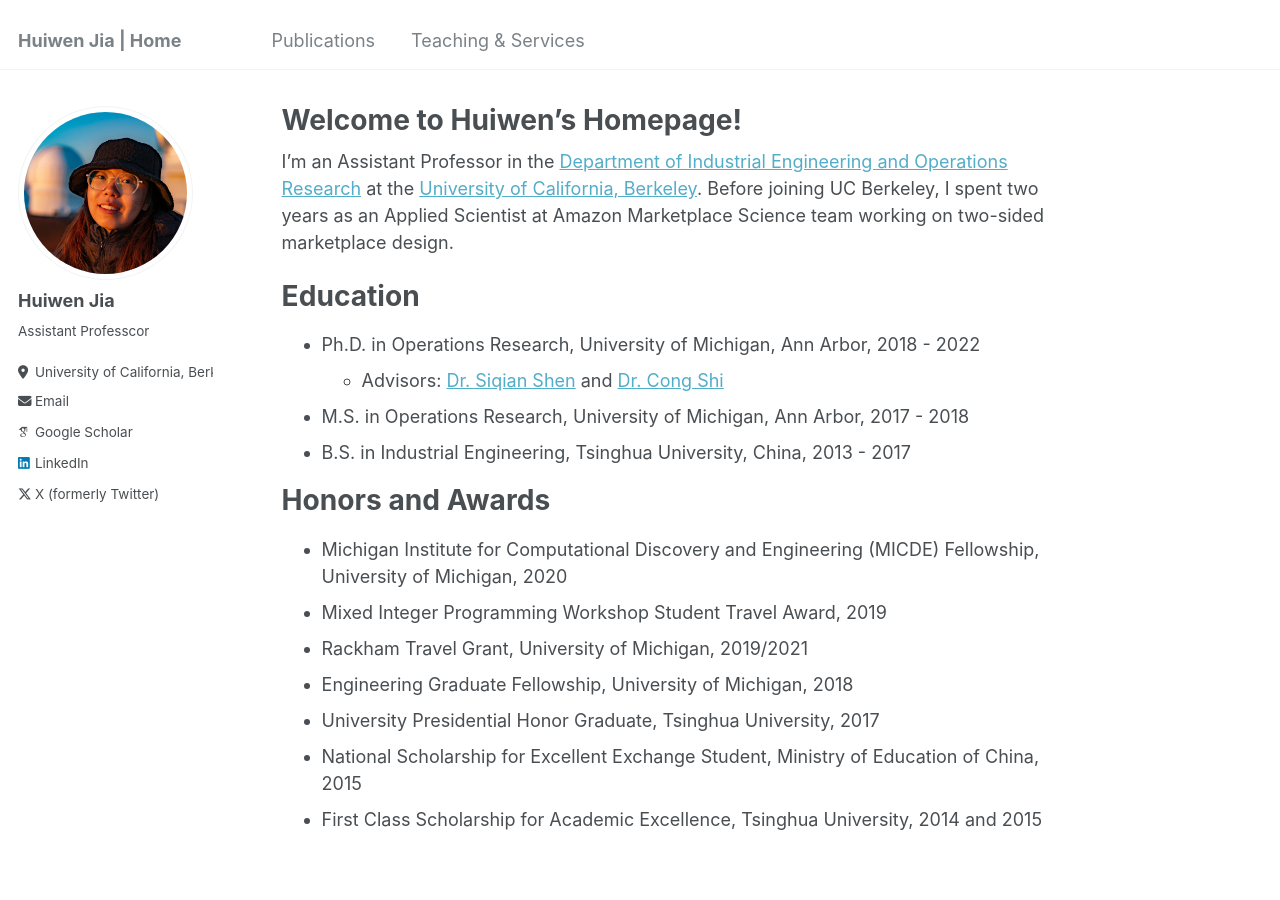
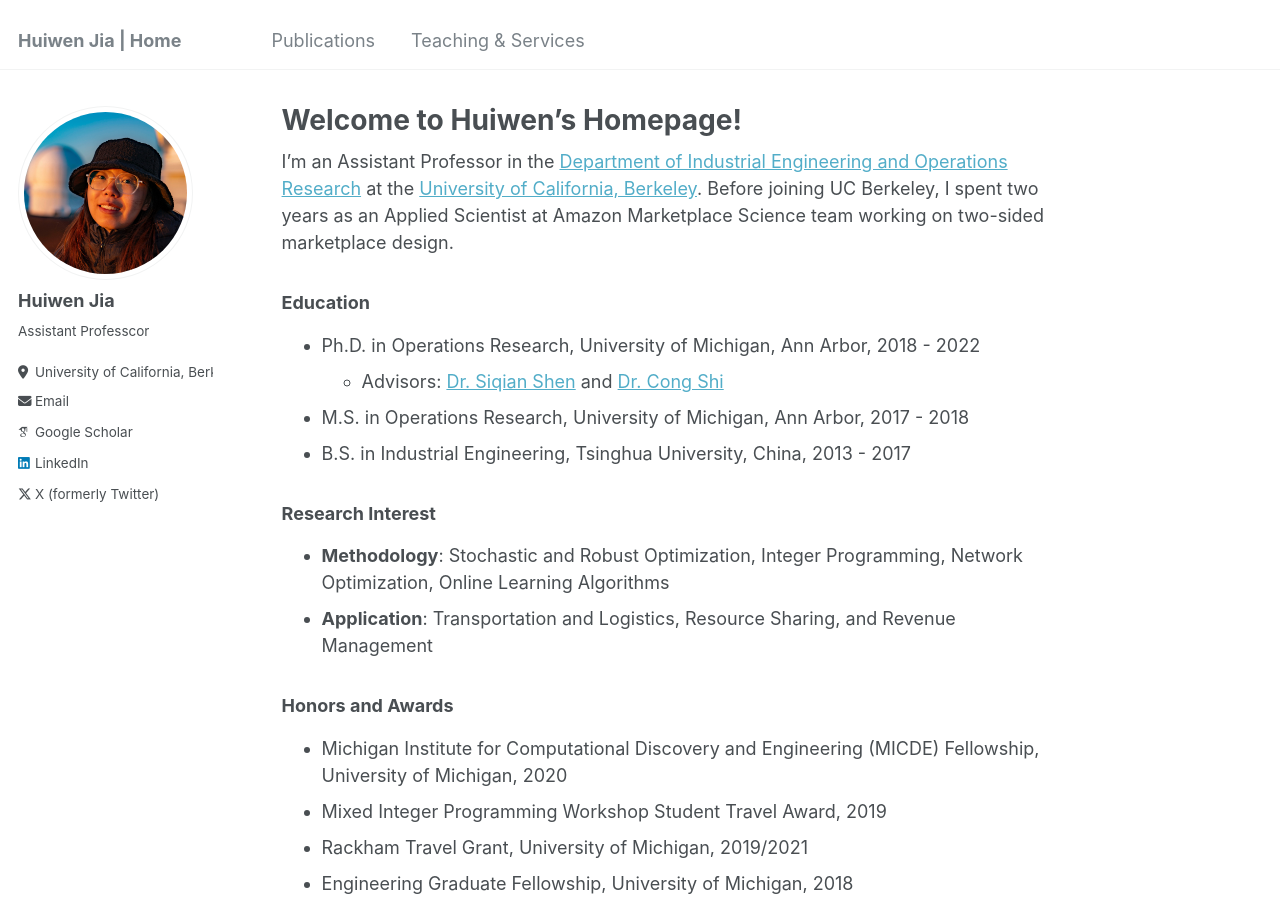
Before and after one commit to huiwen-j/huiwen-j.github.io, a Jekyll site: the page built from _pages/about.md, in a window 1280 px wide and 900 px high. Built offline with Jekyll 4.4.1, drawn with Linux system fonts in a browser that asks for light colours; some web fonts are replaced.

Commit message:
Update about.md

```diff
--- a/_pages/about.md
+++ b/_pages/about.md
@@ -9,16 +9,17 @@ redirect_from:
 
 I'm an Assistant Professor in the [Department of Industrial Engineering and Operations Research](https://ieor.berkeley.edu/) at the [University of California, Berkeley](https://www.berkeley.edu/). Before joining UC Berkeley, I spent two years as an Applied Scientist at Amazon Marketplace Science team working on two-sided marketplace design.
 
-Education
-===
+### Education
 - Ph.D. in Operations Research, University of Michigan, Ann Arbor, 2018 - 2022
   * Advisors: [Dr. Siqian Shen](https://websites.umich.edu/~siqian/index.html) and [Dr. Cong Shi](https://congshi-research.github.io/)
 - M.S. in Operations Research, University of Michigan, Ann Arbor, 2017 - 2018
 - B.S. in Industrial Engineering, Tsinghua University, China, 2013 - 2017
 
+### Research Interest
+- **Methodology**: Stochastic and Robust Optimization, Integer Programming, Network Optimization, Online Learning Algorithms
+- **Application**: Transportation and Logistics, Resource Sharing, and Revenue Management
 
-Honors and Awards
-======
+### Honors and Awards
 - Michigan Institute for Computational Discovery and Engineering (MICDE) Fellowship, University of Michigan, 2020
 - Mixed Integer Programming Workshop Student Travel Award, 2019
 * Rackham Travel Grant, University of Michigan, 2019/2021
```
